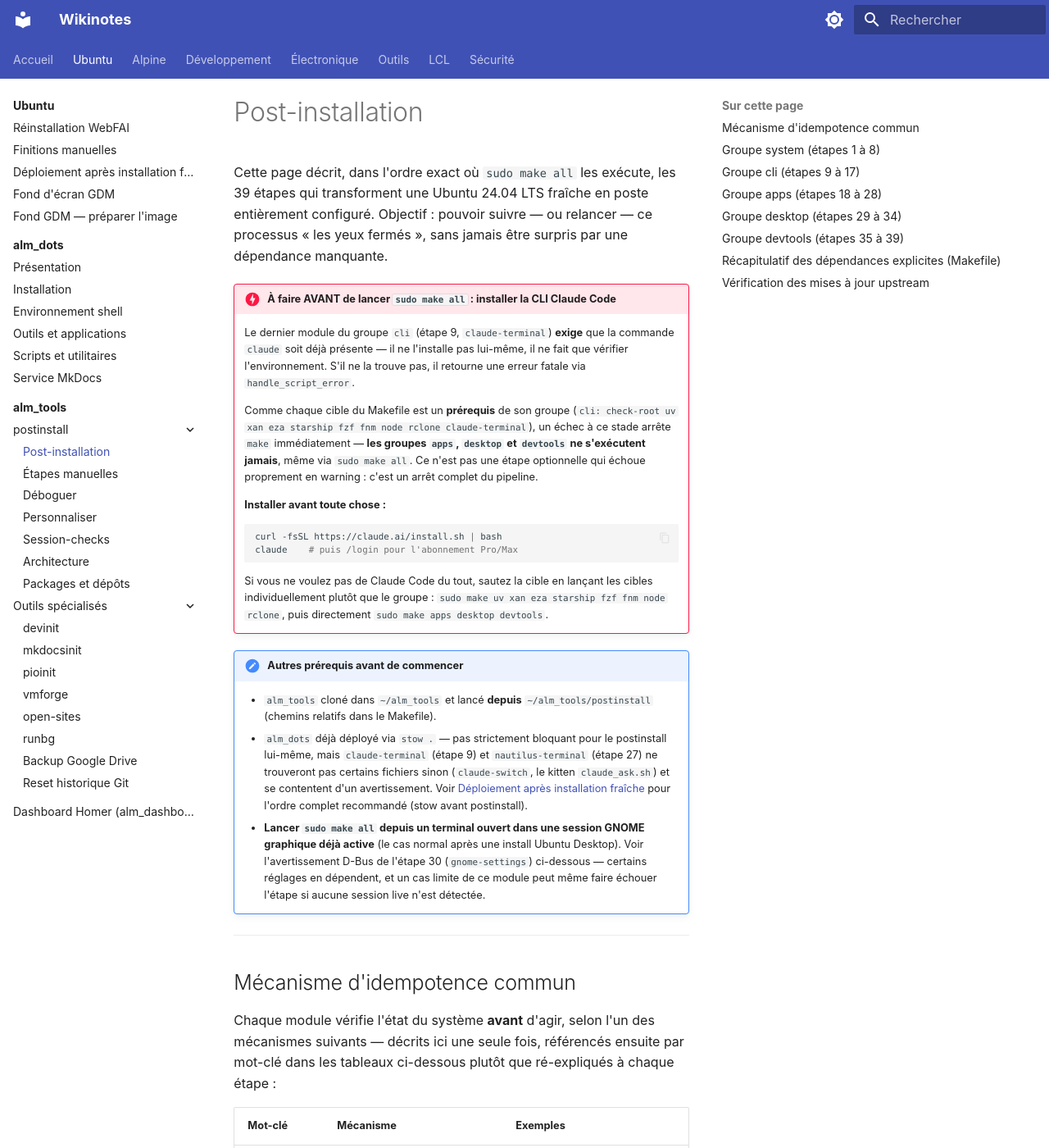
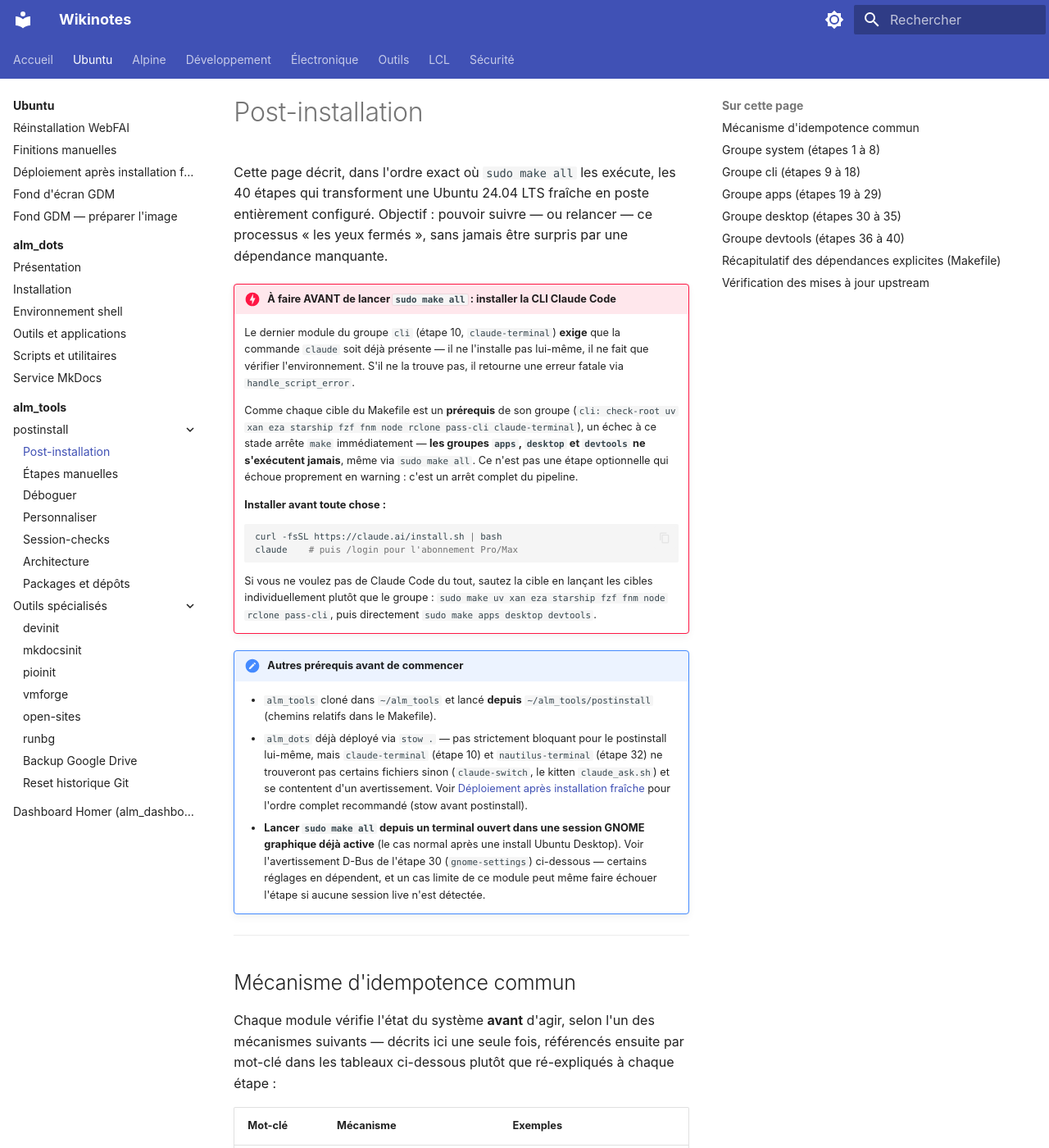
Before and after one commit to namnetes/alm_notes, an MkDocs documentation site: the page built from docs/systeme/ubuntu/alm_tools/postinstall/post-installation.md, in a window 1280 px wide and 1400 px high. Shown: the whole window at 82% size. Built offline with MkDocs 1.6.1 and Material for MkDocs 9.7.7, drawn with Linux system fonts in a browser that asks for light colours; some of the changed text lies outside the part shown.

Commit message:
docs: document pass-cli integration (postinstall, security, Python)
- post-installation.md: insert step 17 (pass-cli) in the cli group,
  cascading renumbering through apps/desktop/devtools (39 -> 40 steps),
  including prose references previously missed by table-only greps.
- etapes-manuelles.md, postinstall/index.md: same renumbering cascade.
- Incidental fix: post-installation.md had a preexisting wrong step
  number for nautilus-terminal (was '27', already stale before this
  change) — corrected to the now-current '32' while the file was
  already being touched.
- securite/proton.md: new 'pass-cli (CLI)' subsection covering login
  and the two commands that reveal secrets without confirmation
  (item view, item list --show-secrets).
- developpement/python/pass-cli-subprocess.md: new page — subprocess
  wrappers around pass-cli --output json (no official Python SDK
  exists), covering safe listing, single-field retrieval, error
  handling (stderr/exit codes, never JSON on failure), and an explicit
  anti-pattern example for secret exposure.

All findings verified empirically against a live pass-cli session
during a prior investigation, not assumed from documentation alone.

```diff
--- a/docs/systeme/ubuntu/alm_tools/postinstall/post-installation.md
+++ b/docs/systeme/ubuntu/alm_tools/postinstall/post-installation.md
@@ -1,19 +1,19 @@
 # Post-installation
 
 Cette page décrit, dans l'ordre exact où `sudo make all` les exécute, les
-39 étapes qui transforment une Ubuntu 24.04 LTS fraîche en poste
+40 étapes qui transforment une Ubuntu 24.04 LTS fraîche en poste
 entièrement configuré. Objectif : pouvoir suivre — ou relancer — ce
 processus « les yeux fermés », sans jamais être surpris par une dépendance
 manquante.
 
 !!! danger "À faire AVANT de lancer `sudo make all` : installer la CLI Claude Code"
-    Le dernier module du groupe `cli` (étape 9, `claude-terminal`) **exige**
+    Le dernier module du groupe `cli` (étape 10, `claude-terminal`) **exige**
     que la commande `claude` soit déjà présente — il ne l'installe pas
     lui-même, il ne fait que vérifier l'environnement. S'il ne la trouve
     pas, il retourne une erreur fatale via `handle_script_error`.
 
     Comme chaque cible du Makefile est un **prérequis** de son groupe
-    (`cli: check-root uv xan eza starship fzf fnm node rclone
+    (`cli: check-root uv xan eza starship fzf fnm node rclone pass-cli
     claude-terminal`), un échec à ce stade arrête `make` immédiatement —
     **les groupes `apps`, `desktop` et `devtools` ne s'exécutent jamais**,
     même via `sudo make all`. Ce n'est pas une étape optionnelle qui échoue
@@ -28,15 +28,15 @@ manquante.
 
     Si vous ne voulez pas de Claude Code du tout, sautez la cible en lançant
     les cibles individuellement plutôt que le groupe :
-    `sudo make uv xan eza starship fzf fnm node rclone`, puis directement
+    `sudo make uv xan eza starship fzf fnm node rclone pass-cli`, puis directement
     `sudo make apps desktop devtools`.
 
 !!! note "Autres prérequis avant de commencer"
     - `alm_tools` cloné dans `~/alm_tools` et lancé **depuis**
       `~/alm_tools/postinstall` (chemins relatifs dans le Makefile).
     - `alm_dots` déjà déployé via `stow .` — pas strictement bloquant pour
-      le postinstall lui-même, mais `claude-terminal` (étape 9) et
-      `nautilus-terminal` (étape 27) ne trouveront pas certains fichiers
+      le postinstall lui-même, mais `claude-terminal` (étape 10) et
+      `nautilus-terminal` (étape 32) ne trouveront pas certains fichiers
       sinon (`claude-switch`, le kitten `claude_ask.sh`) et se contentent
       d'un avertissement. Voir
       [Déploiement après installation fraîche](../../deploiement-post-installation.md)
@@ -60,7 +60,7 @@ mot-clé dans les tableaux ci-dessous plutôt que ré-expliqués à chaque
 | Mot-clé | Mécanisme | Exemples |
 |---------|-----------|----------|
 | **`dpkg -s`** | Paquet APT déjà installé (`dpkg -s <paquet> &>/dev/null`) | `pkg-install`, `pkg-remove`, `restricted`, `steam`, `proton`, `gsconnect` |
-| **`command -v` / chemin** | Binaire déjà résolu dans le `PATH`, ou exécutable présent à un chemin connu (`~/.local/bin/…`, `~/.local/kitty.app/…`) | `uv`, `xan`, `eza`, `fzf`, `brave`, `vscode`, `yubikey`, `zed`, `kitty`, `fnm`, `starship`, `devinit`, `pioinit`, `mkdocsinit`, `vmforge`, `open-sites` |
+| **`command -v` / chemin** | Binaire déjà résolu dans le `PATH`, ou exécutable présent à un chemin connu (`~/.local/bin/…`, `~/.local/kitty.app/…`) | `uv`, `xan`, `eza`, `fzf`, `brave`, `vscode`, `yubikey`, `zed`, `kitty`, `fnm`, `starship`, `devinit`, `pioinit`, `mkdocsinit`, `vmforge`, `open-sites`, `pass-cli` |
 | **`snap list`** | Paquet Snap déjà présent (`snap list \| grep`) | `snap-update`, `snap-apps` |
 | **Fichier(s) cible** | Existence du ou des fichiers que le module doit produire | `nautilus-templates` (2 fichiers), `nautilus-terminal` (extension à 2 emplacements possibles) |
 | **Sentinelle** | Fichier témoin dédié, utilisé quand il n'existe pas de commande simple pour lire l'état déjà appliqué | `gnome-settings` (`~/.config/alm_tools/gnome_settings_applied`), `fonts` (fichier échantillon + `fc-list` + `fc-match`, triple vérification) |
@@ -94,7 +94,7 @@ mot-clé dans les tableaux ci-dessous plutôt que ré-expliqués à chaque
 
 ---
 
-## Groupe `cli` (étapes 9 à 17)
+## Groupe `cli` (étapes 9 à 18)
 
 | # | Cible | Action | Idempotence |
 |---|-------|--------|-------------|
@@ -106,7 +106,8 @@ mot-clé dans les tableaux ci-dessous plutôt que ré-expliqués à chaque
 | 14 | `fnm` | Script officiel `fnm.vercel.app`, sauvegarde/restaure `.bashrc` autour de l'installation | Chemin (`~/.local/bin/fnm` exécutable) |
 | 15 | `node` | Installe et active la LTS Node.js via `fnm` | Toujours rejoué (les commandes `fnm install/default/use` sont elles-mêmes idempotentes) |
 | 16 | `rclone` | Script officiel `rclone.org` vers `/usr/bin/rclone` | **Version amont** — se réinstalle si la version installée diffère de la dernière publiée |
-| 17 | `claude-terminal` | Vérifie (ne les installe pas) : CLI `claude`, identifiants OAuth, `claude-switch`, permissions de `api.env`, kitten `claude_ask.sh`, crée `~/.claude/commands/` | Contrôles multiples, voir le détail ci-dessous |
+| 17 | `pass-cli` | Script officiel `proton.me` vers `~/.local/bin/pass-cli` ; si déjà présent, délègue à `pass-cli update --yes` (auto-update natif) | Chemin (`~/.local/bin/pass-cli` exécutable), puis délégation à `pass-cli update --yes` — idempotent en interne (« Already up to date » si à jour) |
+| 18 | `claude-terminal` | Vérifie (ne les installe pas) : CLI `claude`, identifiants OAuth, `claude-switch`, permissions de `api.env`, kitten `claude_ask.sh`, crée `~/.claude/commands/` | Contrôles multiples, voir le détail ci-dessous |
 
 !!! note "Prérequis explicite : `fnm` avant `install_node.sh`"
     Déclaré dans le Makefile (`node: check-root fnm`). `install_node.sh`
@@ -114,7 +115,7 @@ mot-clé dans les tableaux ci-dessous plutôt que ré-expliqués à chaque
     s'il est absent — utile seulement si vous lancez `sudo make node`
     isolément sans être passé par `sudo make cli` ou `all`.
 
-!!! danger "Étape 17 : trois vérifications, une seule vraiment bloquante"
+!!! danger "Étape 18 : trois vérifications, une seule vraiment bloquante"
     `install_claude_terminal.sh` ne fait qu'auditer l'état, sans jamais
     installer quoi que ce soit lui-même :
 
@@ -130,21 +131,21 @@ mot-clé dans les tableaux ci-dessous plutôt que ré-expliqués à chaque
 
 ---
 
-## Groupe `apps` (étapes 18 à 28)
+## Groupe `apps` (étapes 19 à 29)
 
 | # | Cible | Action | Idempotence |
 |---|-------|--------|-------------|
-| 18 | `remove-firefox` (`remove_firefox.sh`) | Purge le paquet APT `firefox`/`firefox-esr`, épingle `Pin-Priority: -1`, supprime le Snap + résidus utilisateur/système | `dpkg -s` par paquet, `snap list`, existence de fichier par résidu |
-| 19 | `brave` | Dépôt APT officiel Brave | `command -v` |
-| 20 | `zed` | Script officiel `zed.dev`, installé dans `~/.local/bin` pour l'utilisateur réel | Chemin (`~/.local/bin/zed` exécutable) |
-| 21 | `kitty` | Installeur upstream `sw.kovidgoyal.net` vers `~/.local/kitty.app`, symlinks dans `~/.local/bin`, `.desktop` locaux qui masquent ceux d'apt | Chemin (`~/.local/kitty.app/bin/kitty` exécutable) |
-| 22 | `bruno` | Dépôt APT officiel, puis pré-remplit `preferences.json` (`downloadUpdates: false`) pour désactiver l'auto-updater Electron interne avant le premier lancement | `command -v` pour le paquet ; existence de `preferences.json` pour ne pas écraser une config utilisateur |
-| 23 | `docker` | Dépôt APT officiel Docker CE, ajoute l'utilisateur réel au groupe `docker` | `command -v docker` pour le paquet ; `groups \| grep -qw docker` pour l'appartenance au groupe |
-| 24 | `vscode` | Dépôt APT officiel Microsoft | `command -v` |
-| 25 | `proton` | Dépôt `protonvpn-stable-release`, installe Mail + Pass + VPN | `dpkg -s` (les 3 paquets, tout-ou-rien) ; vérifications séparées pour le paquet dépôt et le fichier sources |
-| 26 | `steam` | Active i386 + `multiverse` si nécessaire, installe `steam` | `dpkg -s steam` OU `steam:i386` ; vérifications séparées pour l'architecture et le composant |
-| 27 | `yubikey` | PPA `yubico/stable`, installe `yubikey-manager` | `command -v ykman` ; `find` sur les sources APT pour le PPA |
-| 28 | `snap-apps` (`install_snap_apps.sh`) | `kolourpaint`, `onlyoffice-desktopeditors` | `snap list` |
+| 19 | `remove-firefox` (`remove_firefox.sh`) | Purge le paquet APT `firefox`/`firefox-esr`, épingle `Pin-Priority: -1`, supprime le Snap + résidus utilisateur/système | `dpkg -s` par paquet, `snap list`, existence de fichier par résidu |
+| 20 | `brave` | Dépôt APT officiel Brave | `command -v` |
+| 21 | `zed` | Script officiel `zed.dev`, installé dans `~/.local/bin` pour l'utilisateur réel | Chemin (`~/.local/bin/zed` exécutable) |
+| 22 | `kitty` | Installeur upstream `sw.kovidgoyal.net` vers `~/.local/kitty.app`, symlinks dans `~/.local/bin`, `.desktop` locaux qui masquent ceux d'apt | Chemin (`~/.local/kitty.app/bin/kitty` exécutable) |
+| 23 | `bruno` | Dépôt APT officiel, puis pré-remplit `preferences.json` (`downloadUpdates: false`) pour désactiver l'auto-updater Electron interne avant le premier lancement | `command -v` pour le paquet ; existence de `preferences.json` pour ne pas écraser une config utilisateur |
+| 24 | `docker` | Dépôt APT officiel Docker CE, ajoute l'utilisateur réel au groupe `docker` | `command -v docker` pour le paquet ; `groups \| grep -qw docker` pour l'appartenance au groupe |
+| 25 | `vscode` | Dépôt APT officiel Microsoft | `command -v` |
+| 26 | `proton` | Dépôt `protonvpn-stable-release`, installe Mail + Pass + VPN | `dpkg -s` (les 3 paquets, tout-ou-rien) ; vérifications séparées pour le paquet dépôt et le fichier sources |
+| 27 | `steam` | Active i386 + `multiverse` si nécessaire, installe `steam` | `dpkg -s steam` OU `steam:i386` ; vérifications séparées pour l'architecture et le composant |
+| 28 | `yubikey` | PPA `yubico/stable`, installe `yubikey-manager` | `command -v ykman` ; `find` sur les sources APT pour le PPA |
+| 29 | `snap-apps` (`install_snap_apps.sh`) | `kolourpaint`, `onlyoffice-desktopeditors` | `snap list` |
 
 !!! warning "Docker : le groupe n'est actif qu'à la prochaine session"
     `usermod -aG docker` s'applique immédiatement en base, mais le jeton de
@@ -153,61 +154,61 @@ mot-clé dans les tableaux ci-dessous plutôt que ré-expliqués à chaque
 
 ---
 
-## Groupe `desktop` (étapes 29 à 34)
+## Groupe `desktop` (étapes 30 à 35)
 
 | # | Cible | Action | Idempotence |
 |---|-------|--------|-------------|
-| 29 | `gnome-settings` | Réglages `gsettings` (interface, dock) + profil d'énergie `performance` | **Sentinelle** (`~/.config/alm_tools/gnome_settings_applied`) |
-| 30 | `fonts` | FiraCode Nerd Font, JetBrains Mono, Cascadia Code vers `/usr/local/share/fonts` | **Sentinelle** + `fc-list` + `fc-match` (triple vérification par police) |
-| 31 | `nautilus-terminal` | Installe l'extension `nautilus-open-any-terminal` (pip, `--user --break-system-packages`) pour l'utilisateur réel | Fichier(s) cible (extension présente à l'un des deux emplacements possibles) |
-| 32 | `nautilus-templates` | Crée deux fichiers vides dans `~/Modèles` (texte, ODT) | Fichier(s) cible (les deux fichiers) |
-| 33 | `gsconnect` | `apt install gnome-shell-extension-gsconnect sshfs python3-nautilus` + règles ufw `1716/tcp+udp` | `dpkg -s` par paquet |
-| 34 | `session-checks` | Installe `run-session-checks`, les contrôles statiques (`10-nautilus-terminal`, `20-gsconnect`), le déclencheur GNOME `/etc/xdg/autostart/session-checks.desktop` | Toujours rejoué (recopie de fichiers, sans effet si identiques) |
+| 30 | `gnome-settings` | Réglages `gsettings` (interface, dock) + profil d'énergie `performance` | **Sentinelle** (`~/.config/alm_tools/gnome_settings_applied`) |
+| 31 | `fonts` | FiraCode Nerd Font, JetBrains Mono, Cascadia Code vers `/usr/local/share/fonts` | **Sentinelle** + `fc-list` + `fc-match` (triple vérification par police) |
+| 32 | `nautilus-terminal` | Installe l'extension `nautilus-open-any-terminal` (pip, `--user --break-system-packages`) pour l'utilisateur réel | Fichier(s) cible (extension présente à l'un des deux emplacements possibles) |
+| 33 | `nautilus-templates` | Crée deux fichiers vides dans `~/Modèles` (texte, ODT) | Fichier(s) cible (les deux fichiers) |
+| 34 | `gsconnect` | `apt install gnome-shell-extension-gsconnect sshfs python3-nautilus` + règles ufw `1716/tcp+udp` | `dpkg -s` par paquet |
+| 35 | `session-checks` | Installe `run-session-checks`, les contrôles statiques (`10-nautilus-terminal`, `20-gsconnect`), le déclencheur GNOME `/etc/xdg/autostart/session-checks.desktop` | Toujours rejoué (recopie de fichiers, sans effet si identiques) |
 
-!!! warning "Étapes 29, 31 et 33 : nécessitent une session D-Bus active — différées via session-checks"
+!!! warning "Étapes 30, 32 et 34 : nécessitent une session D-Bus active — différées via session-checks"
     `gsettings`, l'activation GSConnect et la configuration Nautilus→kitty
     ont besoin d'un bus D-Bus **utilisateur** live. Pendant le
     provisionnement (root, éventuellement sans session graphique
     utilisateur ouverte), ce n'est pas garanti. Chaque module gère ça
     différemment :
 
-    - **Étape 29 (`gnome-settings`)** — teste directement
+    - **Étape 30 (`gnome-settings`)** — teste directement
       `/run/user/<uid>/bus` : si le socket existe (cas normal, terminal
       ouvert dans une session GNOME déjà active), les réglages
       s'appliquent **immédiatement**, sans rien différer. Sinon, le module
       **génère lui-même** un contrôle `20-gnome-settings` dans
       `/usr/local/lib/session-checks/`, qui s'exécutera au prochain login
       (sentinelle incluse, un seul passage).
-    - **Étape 31 (`nautilus-terminal`)** — installe toujours l'extension
+    - **Étape 32 (`nautilus-terminal`)** — installe toujours l'extension
       Python pendant le provisionnement, mais la commande `gsettings set
       ... terminal kitty` est **systématiquement** différée au contrôle
-      statique `10-nautilus-terminal` (étape 34), qui demande confirmation
+      statique `10-nautilus-terminal` (étape 35), qui demande confirmation
       via `zenity` avant d'agir — pas silencieux comme les deux autres.
-    - **Étape 33 (`gsconnect`)** — installe les paquets et ouvre le port
+    - **Étape 34 (`gsconnect`)** — installe les paquets et ouvre le port
       ufw pendant le provisionnement, mais `gnome-extensions enable` et la
       vérification du port `1716` sont **systématiquement** différés au
-      contrôle statique `20-gsconnect` (étape 34), silencieux (pas de
+      contrôle statique `20-gsconnect` (étape 35), silencieux (pas de
       `zenity` : la décision d'installer a déjà été prise par
       l'administrateur via `sudo make gsconnect`).
 
 !!! bug "Bug connu, non corrigé : ordre inversé au sein du groupe `desktop`"
-    `gnome-settings` (étape 29) s'exécute avant `session-checks`
-    (étape 34), qui crée le répertoire dont le premier a parfois besoin.
+    `gnome-settings` (étape 30) s'exécute avant `session-checks`
+    (étape 35), qui crée le répertoire dont le premier a parfois besoin.
     Détail du symptôme, des scénarios de déclenchement réels et du
     correctif identifié :
     [Architecture — Bugs connus, non corrigés](architecture.md#bugs-connus-non-corriges).
 
 ---
 
-## Groupe `devtools` (étapes 35 à 39)
+## Groupe `devtools` (étapes 36 à 40)
 
 | # | Cible | Action | Idempotence |
 |---|-------|--------|-------------|
-| 35 | `devinit` | `uv tool install --force ~/alm_tools/cli/devinit` | Chemin (`~/.local/bin/devinit` exécutable) |
-| 36 | `pioinit` | `uv tool install --force ~/alm_tools/cli/pioinit` | Chemin (`~/.local/bin/pioinit` exécutable) |
-| 37 | `mkdocsinit` | `uv tool install --force ~/alm_tools/cli/mkdocsinit` | Chemin (`~/.local/bin/mkdocsinit` exécutable) |
-| 38 | `vmforge` | Installe le shim `~/.local/bin/vmforge`, applique la règle AppArmor libvirt-qemu | Chemin (shim) ; l'application AppArmor est toujours rejouée (pas de saut) |
-| 39 | `open-sites` | `uv tool install --force ~/alm_tools/cli/open-sites`, puis génère et source la complétion bash (`~/.bash_completions/open-sites.sh`) | Chemin (`~/.local/bin/open-sites` exécutable) ; complétion regénérée à chaque run, ligne `.bashrc` ajoutée une seule fois |
+| 36 | `devinit` | `uv tool install --force ~/alm_tools/cli/devinit` | Chemin (`~/.local/bin/devinit` exécutable) |
+| 37 | `pioinit` | `uv tool install --force ~/alm_tools/cli/pioinit` | Chemin (`~/.local/bin/pioinit` exécutable) |
+| 38 | `mkdocsinit` | `uv tool install --force ~/alm_tools/cli/mkdocsinit` | Chemin (`~/.local/bin/mkdocsinit` exécutable) |
+| 39 | `vmforge` | Installe le shim `~/.local/bin/vmforge`, applique la règle AppArmor libvirt-qemu | Chemin (shim) ; l'application AppArmor est toujours rejouée (pas de saut) |
+| 40 | `open-sites` | `uv tool install --force ~/alm_tools/cli/open-sites`, puis génère et source la complétion bash (`~/.bash_completions/open-sites.sh`) | Chemin (`~/.local/bin/open-sites` exécutable) ; complétion regénérée à chaque run, ligne `.bashrc` ajoutée une seule fois |
 
 !!! note "Prérequis explicite : `uv` avant les quatre scaffolders/outils"
     Déclaré dans le Makefile (`devinit: check-root uv`, idem `pioinit`,
@@ -243,14 +244,14 @@ mot-clé dans les tableaux ci-dessous plutôt que ré-expliqués à chaque
 | Cible | Dépend de | Déclaré dans le Makefile ? |
 |-------|-----------|------------------------------|
 | `node` (15) | `fnm` (14) | ✅ Oui |
-| `devinit` (35) | `uv` (9) | ✅ Oui |
-| `pioinit` (36) | `uv` (9) | ✅ Oui |
-| `mkdocsinit` (37) | `uv` (9) | ✅ Oui |
+| `devinit` (36) | `uv` (9) | ✅ Oui |
+| `pioinit` (37) | `uv` (9) | ✅ Oui |
+| `mkdocsinit` (38) | `uv` (9) | ✅ Oui |
 | `uv` (9) | `python3-full`/`python3-venv` de `pkg-install` (5) | ⚠️ Implicite (ordre des groupes dans `all` uniquement) |
-| `vmforge` (38) | paquets KVM de `pkg-install` (5) | ⚠️ Implicite, non bloquant (avertissement seulement) |
-| `open-sites` (39) | `uv` (9) | ✅ Oui |
-| `open-sites` (39) | `fzf` (13) | ⚠️ Implicite (ordre des groupes dans `all` uniquement) |
-| `claude-terminal` (17) | CLI `claude` installée manuellement | ❌ Non scriptée du tout — voir l'encadré en tête de page |
+| `vmforge` (39) | paquets KVM de `pkg-install` (5) | ⚠️ Implicite, non bloquant (avertissement seulement) |
+| `open-sites` (40) | `uv` (9) | ✅ Oui |
+| `open-sites` (40) | `fzf` (13) | ⚠️ Implicite (ordre des groupes dans `all` uniquement) |
+| `claude-terminal` (18) | CLI `claude` installée manuellement | ❌ Non scriptée du tout — voir l'encadré en tête de page |
 
 ---
 
--- a/mkdocs.yml
+++ b/mkdocs.yml
@@ -152,6 +152,7 @@ nav:
               - developpement/python/patterns/index.md
               - Policy Pattern: developpement/python/patterns/policy-pattern.md
               - Ports & Adapters: developpement/python/patterns/ports-and-adapters.md
+          - pass-cli — Automatisation Python: developpement/python/pass-cli-subprocess.md
   - Électronique:
       - electronique/index.md
       - PlatformIO:
```
Also changed, not shown: docs/developpement/python/index.md (+5 -0 lines), docs/developpement/python/pass-cli-subprocess.md (added, +321 -0 lines), docs/securite/proton.md (+29 -0 lines), docs/systeme/ubuntu/alm_tools/postinstall/etapes-manuelles.md (+4 -4 lines), docs/systeme/ubuntu/alm_tools/postinstall/index.md (+1 -1 lines).
